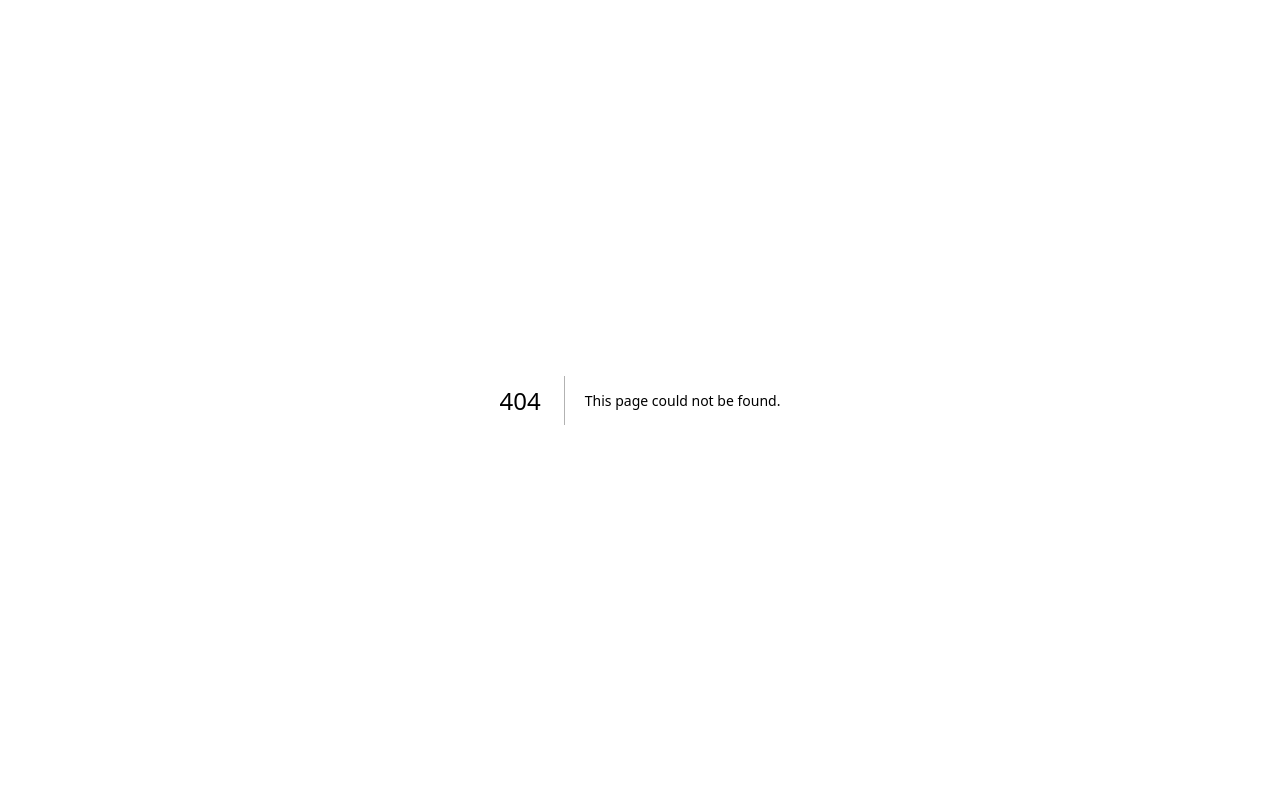
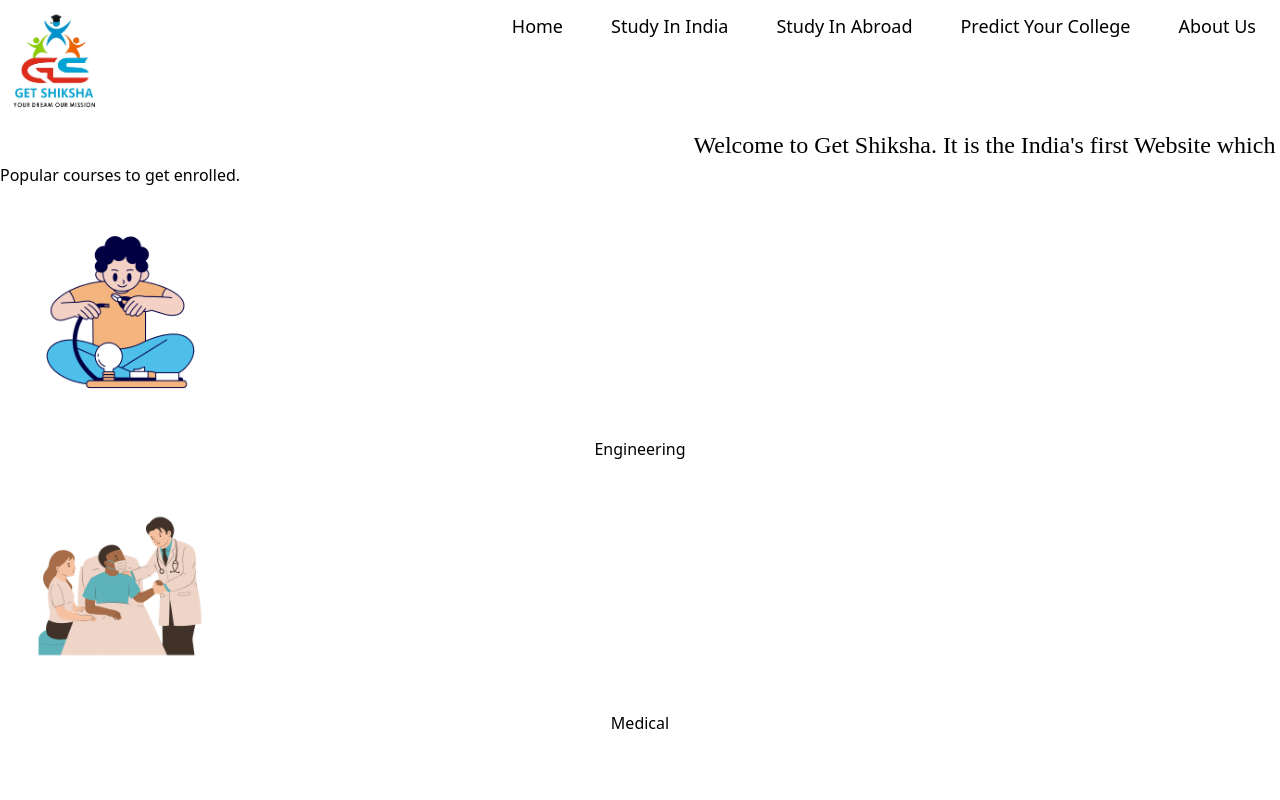
Before and after one commit to Terminator1601/Get-Shiksha---Education-Consultant-Website, a Next.js app: page /StudyInIndia in a window 1280 px wide. Before the commit this address had no page. Shown: the top 800 px of the page. Built offline with nearby package versions, Linux system fonts and the light colour scheme.

Commit message:
study in india added

```diff
--- a/components/Header/Header.js
+++ b/components/Header/Header.js
@@ -1,10 +1,9 @@
-// components/ImageDropdownLayout.js
 import React from "react";
-// import styles from "@/components/Header/Header.css"
+// import styles from "@/components/styles/MovingText.module.css"
 
 const Header = () => {
   return (
-    <div className="flex">
+    <div className="flex" style={{textAlign:"center"}}>
       {/* Image Section */}
       <div className="flex-1">
         <img
@@ -14,40 +13,51 @@ const Header = () => {
         />
       </div>
 
-      {/* Dropdown Section */}
       {/* <div className="flex-1 p-4 flex flex-col"> */}
       <div className="text-lg flex">
         <div className="mb-4 text-lg">
-          <a href="/" className="" style={{textDecoration:"none"}}>
+          <a href="/" className="" style={{ textDecoration: "none" }}>
             <label className="block text-lg font-medium px-6 py-3">Home</label>
           </a>
         </div>
       </div>
       <div className="text-lg flex">
         <div className="mb-4 text-lg">
-          <a href="/" className="" style={{textDecoration:"none"}}>
-            <label className="block text-lg font-medium px-6 py-3">Study In India</label>
+          <a
+            href="/StudyInIndia"
+            className=""
+            style={{ textDecoration: "none" }}
+          >
+            <label className="block text-lg font-medium px-6 py-3">
+              Study In India
+            </label>
           </a>
         </div>
       </div>
       <div className="text-lg flex">
         <div className="mb-4 text-lg">
-          <a href="/" className="" style={{textDecoration:"none"}}>
-            <label className="block text-lg font-medium px-6 py-3">Study In Abroad</label>
+          <a href="/" className="" style={{ textDecoration: "none" }}>
+            <label className="block text-lg font-medium px-6 py-3">
+              Study In Abroad
+            </label>
           </a>
         </div>
       </div>
       <div className="text-lg flex">
         <div className="mb-4 text-lg">
-          <a href="/" className="" style={{textDecoration:"none"}}>
-            <label className="block text-lg font-medium px-6 py-3">Predict Your College</label>
+          <a href="/" className="" style={{ textDecoration: "none" }}>
+            <label className="block text-lg font-medium px-6 py-3">
+              Predict Your College
+            </label>
           </a>
         </div>
       </div>
       <div className="text-lg flex">
         <div className="mb-4 text-lg">
-          <a href="/" className="" style={{textDecoration:"none"}}>
-            <label className="block text-lg font-medium px-6 py-3">About Us</label>
+          <a href="/" className="" style={{ textDecoration: "none" }}>
+            <label className="block text-lg font-medium px-6 py-3">
+              About Us
+            </label>
           </a>
         </div>
       </div>
--- a/pages/Engineering.js
+++ /dev/null
@@ -1,16 +0,0 @@
-import React from 'react'
-import Header from '@/components/Header/Header'
-import LowerHeader from '@/components/Header/LowerHeader'
-
-
-const Engineering = () => {
-  return (
-    // <div>Engineering</div>
-    <>
-    <Header/>
-    <LowerHeader/>
-    </>
-  )
-}
-
-export default Engineering
--- /dev/null
+++ b/pages/StudyInIndia.js
@@ -0,0 +1,17 @@
+import Header from '@/components/Header/Header'
+import React from 'react'
+import  '@/components/styles/Header.css'
+import CoursesSection from '@/components/CourseSection'
+import MovingText from '@/components/Header/MovingText'
+
+const StudyInIndia = () => {
+  return (
+    <>
+    <Header/>
+    <MovingText/>
+    <CoursesSection/>
+    </>
+  )
+}
+
+export default StudyInIndia
```
Also changed, not shown: pages/StudyInnIndia.css (added).
